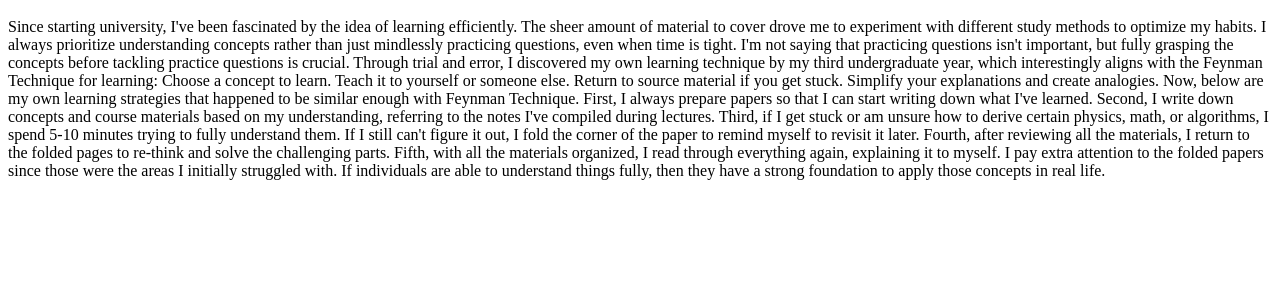
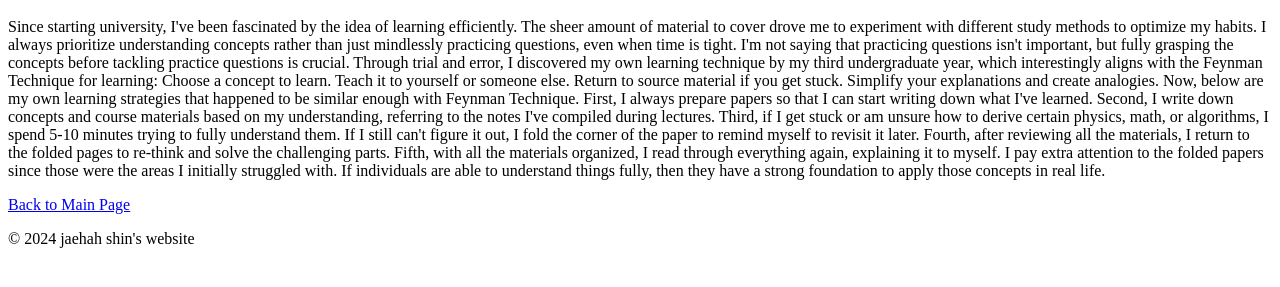
Before and after one commit to JaehahShin/JaehahShin.github.io, a plain HTML site: page learning.html in a window 1280 px wide. Shown: the part 89-376 px from the top of the page. Drawn offline with Linux system fonts and the light colour scheme.

Commit message:
Update learning.html

```diff
--- a/learning.html
+++ b/learning.html
@@ -23,3 +23,9 @@ Third, if I get stuck or am unsure how to derive certain physics, math, or algor
 Fourth, after reviewing all the materials, I return to the folded pages to re-think and solve the challenging parts.
 Fifth, with all the materials organized, I read through everything again, explaining it to myself. I pay extra attention to the folded papers since those were the areas I initially struggled with.
 If individuals are able to understand things fully, then they have a strong foundation to apply those concepts in real life.
+<p><a href="index.html" >Back to Main Page</a></p>
+    <footer>
+                <p>&copy; 2024 jaehah shin's website</p>
+            </footer>
+    </body>
+    </html>
```
